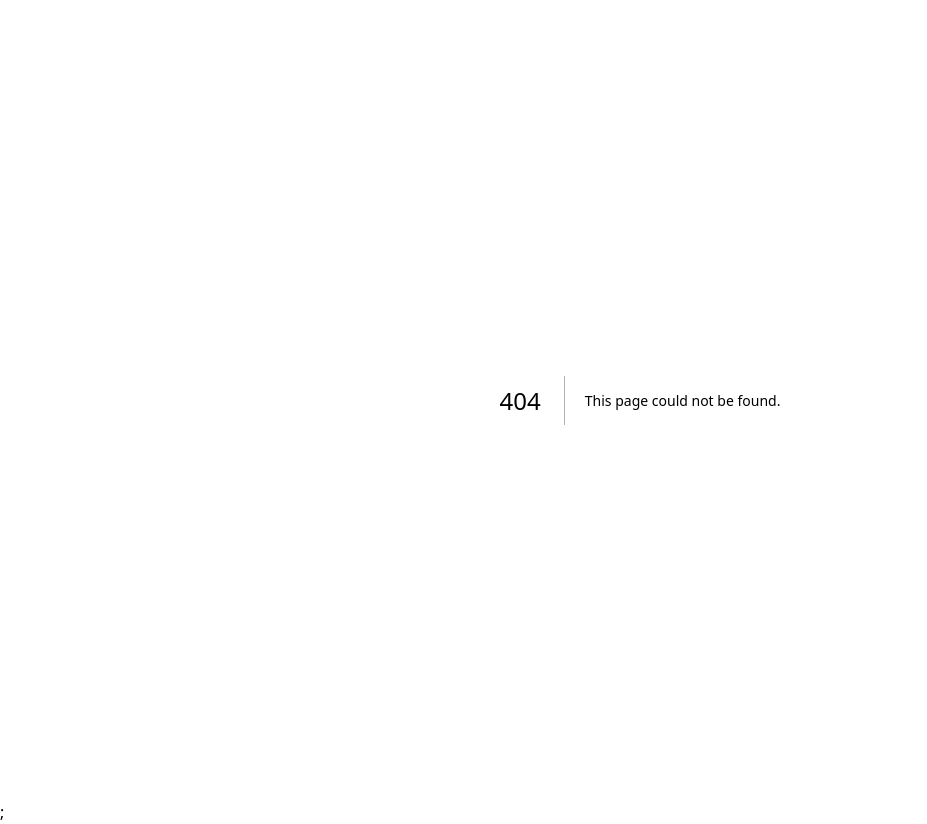
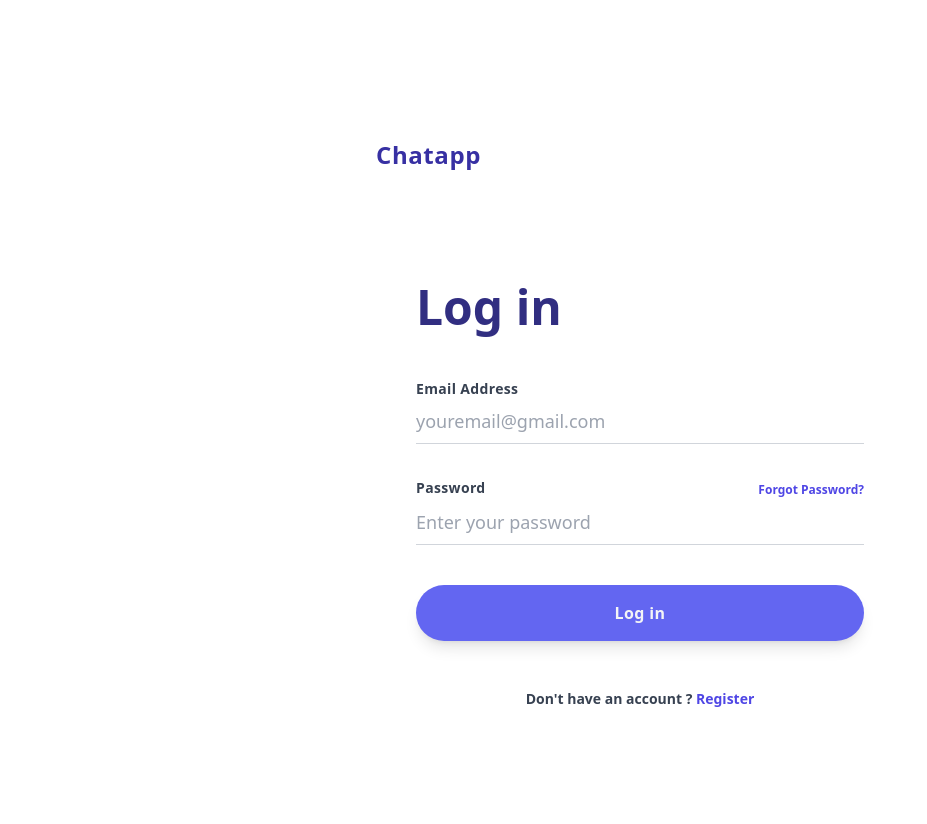
Before and after one commit to imaulanaazn/chatapp, a Next.js app: page /auth in a window 1280 px wide. Before the commit this address had no page. Shown: the whole page, without its empty margins (0-927 px from the left). After the commit the page ends 800 px from the top, so only its background shows below. Built offline with nearby package versions, Linux system fonts and the light colour scheme.

Commit message:
make a verify token router

```diff
--- a/next.config.js
+++ b/next.config.js
@@ -1,6 +1,6 @@
 /** @type {import('next').NextConfig} */
 const nextConfig = {
   reactStrictMode: true,
-}
+};
 
-module.exports = nextConfig
+module.exports = nextConfig;
--- a/package.json
+++ b/package.json
@@ -14,7 +14,10 @@
     "@types/node": "18.11.15",
     "@types/react": "18.0.26",
     "@types/react-dom": "18.0.9",
+    "axios": "^1.2.3",
     "eslint-config-next": "13.0.7",
+    "js-cookie": "^3.0.1",
+    "jwt-decode": "^3.1.2",
     "next": "13.0.7",
     "react": "18.2.0",
     "react-dom": "18.2.0",
@@ -22,6 +25,7 @@
     "typescript": "4.9.4"
   },
   "devDependencies": {
+    "@types/js-cookie": "^3.0.2",
     "@typescript-eslint/eslint-plugin": "^5.46.1",
     "@typescript-eslint/parser": "^5.46.1",
     "autoprefixer": "^10.4.13",
--- a/pages/_app.tsx
+++ b/pages/_app.tsx
@@ -8,7 +8,6 @@ export default function App({ Component, pageProps }: AppProps) {
   return (
     <Provider store={store}>
       <Component {...pageProps} />
-      ;
     </Provider>
   );
 }
--- /dev/null
+++ b/pages/auth.tsx
@@ -0,0 +1,112 @@
+import React, { useState } from 'react';
+import { useRouter } from 'next/router';
+import Cookies from 'js-cookie';
+import { handleLogin, handleRegister } from '../services/auth';
+
+export default function auth() {
+  const router = useRouter();
+  const [curentForm, setCurentForm] = useState('signin');
+  const [formData, setFormData] = useState({ username: '', email: '', password: '' });
+
+  async function handleSubmit(e:any) {
+    e.preventDefault();
+    const result = curentForm === 'signin' ? await handleLogin(formData) : await handleRegister(formData);
+    setFormData({ username: '', email: '', password: '' });
+    if (result.token) {
+      const { token } = result;
+      const base64Token = btoa(token);
+      Cookies.set('token', base64Token);
+      router.push('/');
+    }
+  }
+
+  return (
+    <div className="flex items-center justify-center h-screen">
+      <div className="lg:w-1/2 xl:max-w-screen-sm w-full">
+        <div className="py-12 bg-indigo-100 lg:bg-white flex justify-center lg:justify-start lg:px-12">
+          <div className="cursor-pointer flex items-center">
+            <div className="text-2xl text-indigo-800 tracking-wide ml-2 font-semibold">Chatapp</div>
+          </div>
+        </div>
+        <div className="mt-10 px-12 sm:px-24 md:px-48 lg:px-12 lg:mt-16 xl:px-24 xl:max-w-2xl">
+          <h2 className="text-center text-4xl text-indigo-900 font-display font-semibold lg:text-left xl:text-5xl
+                    xl:text-bold"
+          >
+            {curentForm === 'signin' ? 'Log in' : 'Register'}
+
+          </h2>
+          <div className="mt-12">
+            <form onSubmit={(e) => { handleSubmit(e); }}>
+              {curentForm === 'signin' ? ''
+                : (
+                  <div>
+                    <div className="text-sm font-bold text-gray-700 tracking-wide">Username</div>
+                    <input
+                      type="text"
+                      className="w-full text-lg py-2 border-b border-gray-300 focus:outline-none focus:border-indigo-500"
+                      placeholder="username"
+                      onChange={(e) => { setFormData({ ...formData, username: e.target.value }); }}
+                      value={formData.username}
+                      required
+                    />
+                  </div>
+                )}
+              <div>
+                <div className="text-sm font-bold text-gray-700 tracking-wide mt-8">Email Address</div>
+                <input
+                  type="text"
+                  className="w-full text-lg py-2 border-b border-gray-300 focus:outline-none focus:border-indigo-500"
+                  placeholder="youremail@gmail.com"
+                  onChange={(e) => { setFormData({ ...formData, email: e.target.value }); }}
+                  value={formData.email}
+                  required
+                />
+              </div>
+              <div className="mt-8">
+                <div className="flex justify-between items-center">
+                  <div className="text-sm font-bold text-gray-700 tracking-wide">
+                    Password
+                  </div>
+                  <div>
+                    <a
+                      href="/#"
+                      className="text-xs font-display font-semibold text-indigo-600 hover:text-indigo-800
+                      cursor-pointer"
+                    >
+                      Forgot Password?
+                    </a>
+                  </div>
+                </div>
+                <input
+                  type="password"
+                  className="w-full text-lg py-2 border-b border-gray-300 focus:outline-none focus:border-indigo-500"
+                  placeholder="Enter your password"
+                  onChange={(e) => { setFormData({ ...formData, password: e.target.value }); }}
+                  value={formData.password}
+                  required
+                />
+              </div>
+              <div className="mt-10">
+                <button
+                  type="submit"
+                  className="bg-indigo-500 text-gray-100 p-4 w-full rounded-full tracking-wide
+                                font-semibold font-display focus:outline-none focus:shadow-outline hover:bg-indigo-600
+                                shadow-lg"
+                >
+                  {curentForm === 'signin' ? 'Log in' : 'Register'}
+                </button>
+              </div>
+            </form>
+            <div className="mt-12 text-sm font-display font-semibold text-gray-700 text-center">
+              {curentForm === 'signin' ? "Don't have an account ?" : 'Already have an account?'}
+              {' '}
+              <button type="button" onClick={() => { setCurentForm(curentForm === 'signin' ? 'signup' : 'signin'); }} className="cursor-pointer text-indigo-600 hover:text-indigo-800">
+                {curentForm === 'signin' ? 'Register' : 'Log in'}
+              </button>
+            </div>
+          </div>
+        </div>
+      </div>
+    </div>
+  );
+}
--- /dev/null
+++ b/services/auth/index.ts
@@ -0,0 +1,36 @@
+import axios from 'axios';
+
+const ROOT_API = process.env.NEXT_PUBLIC_API;
+
+export async function authCheck(token:any) {
+  if (!token) {
+    const isAuthorized = false;
+    return isAuthorized;
+  }
+  const result = await fetch(`${ROOT_API}/verify`, {
+    headers: {
+      Authorization: `Bearer ${token}`,
+    },
+  })
+    .then((response) => response.json())
+    .then((data) => data)
+    .catch((err) => console.log(err));
+  const { isTokenValid } = result;
+  return isTokenValid;
+}
+
+export async function handleRegister(params :any) {
+  const URL = 'auth/register';
+  const result:any = await axios.post(`${ROOT_API}/${URL}`, params)
+    .then((res) => res)
+    .catch((err) => console.log(err));
+  return result.data;
+}
+
+export async function handleLogin(params :any) {
+  const URL = 'auth/login';
+  const result:any = await axios.post(`${ROOT_API}/${URL}`, params)
+    .then((res) => res)
+    .catch((err) => console.log(err));
+  return result.data;
+}
```
Also changed, not shown: middleware.ts (added, +21 -0 lines), 2 other files (tests, documents, lock files or other folders).
